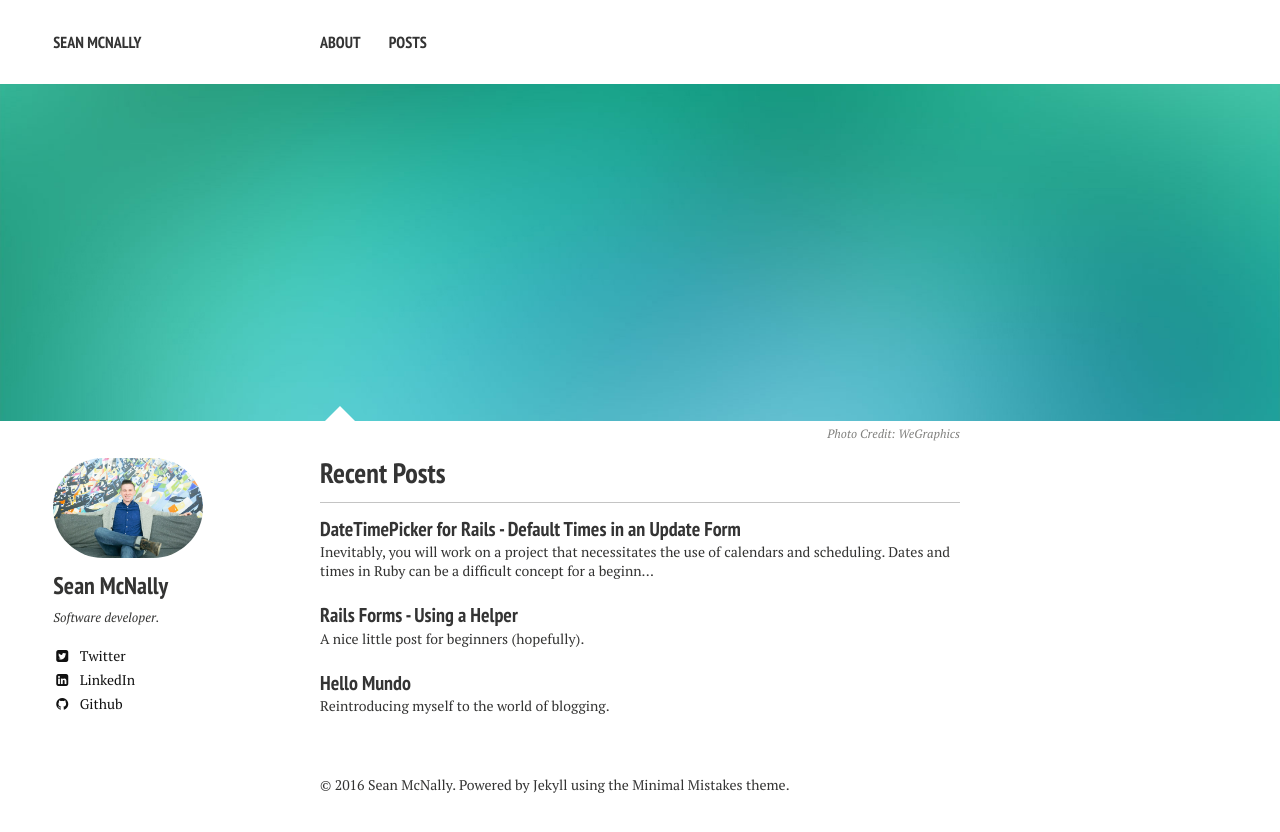
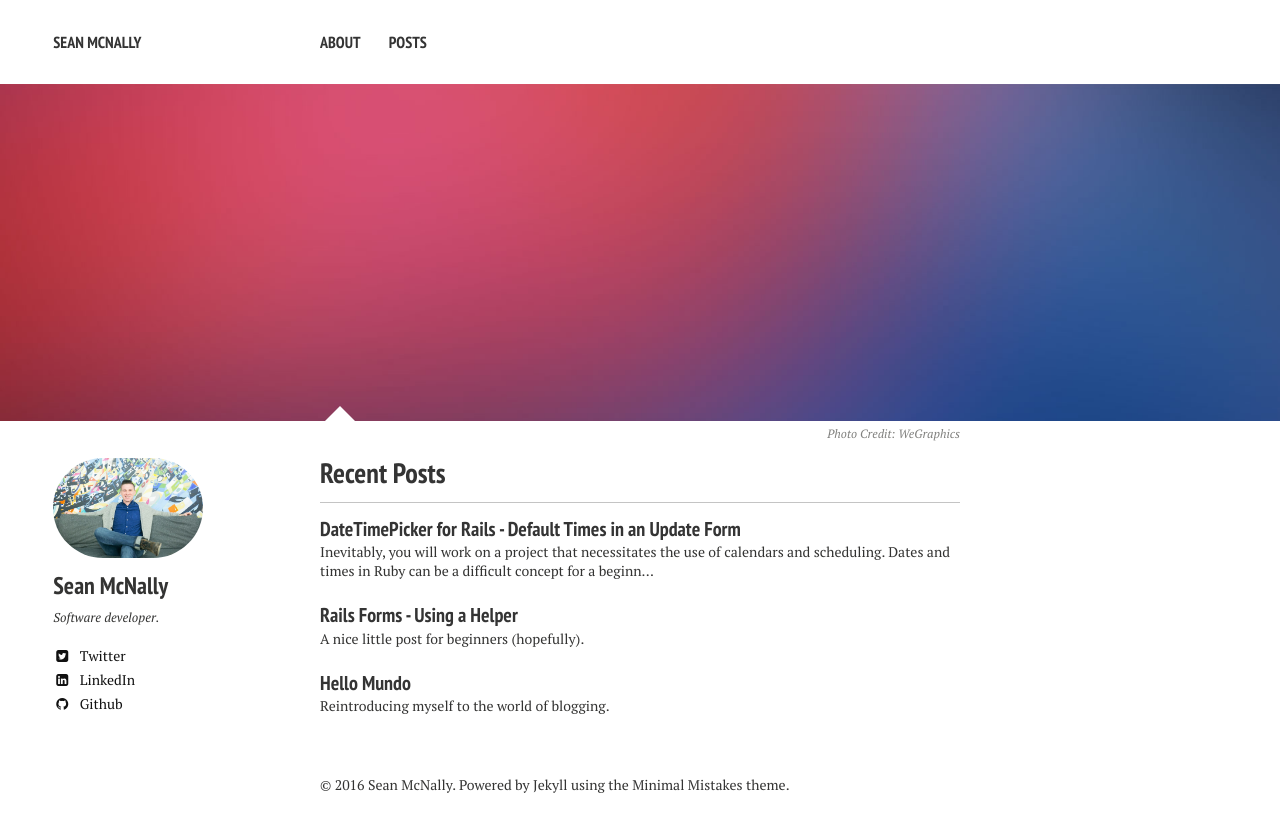
Before and after one commit to mcnallyrsean/seanmcnally88.github.io, a Jekyll site: the page built from index.md, in a window 1280 px wide. Shown: the top 832 px of the page. Built offline with Jekyll 4.4.1, drawn with Linux system fonts in a browser that asks for light colours; nearby versions of some CDN libraries.

Commit message:
Changed home page background image

```diff
--- a/_layouts/home.html
+++ b/_layouts/home.html
@@ -19,7 +19,7 @@
     {% if page.image.feature contains 'http' %}
       "{{ page.image.feature }}"
     {% else %}
-      "{{ site.url }}/images/{{ page.image.feature }}"
+      "{{ "/images/sample-image-2.jpg" }}"
     {% endif %}
   alt="{{ page.title }} feature image">
   {% if page.image.credit %}
```
